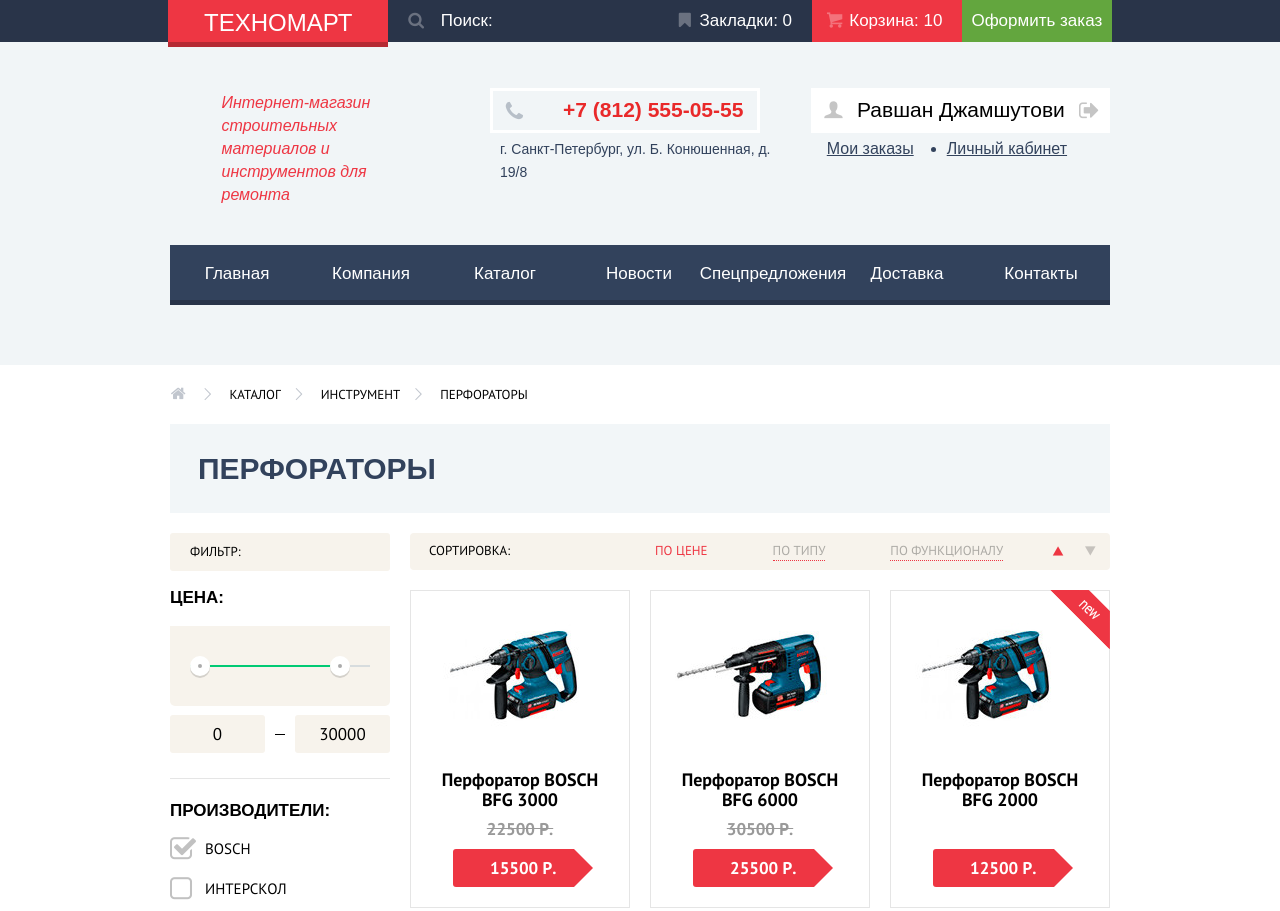
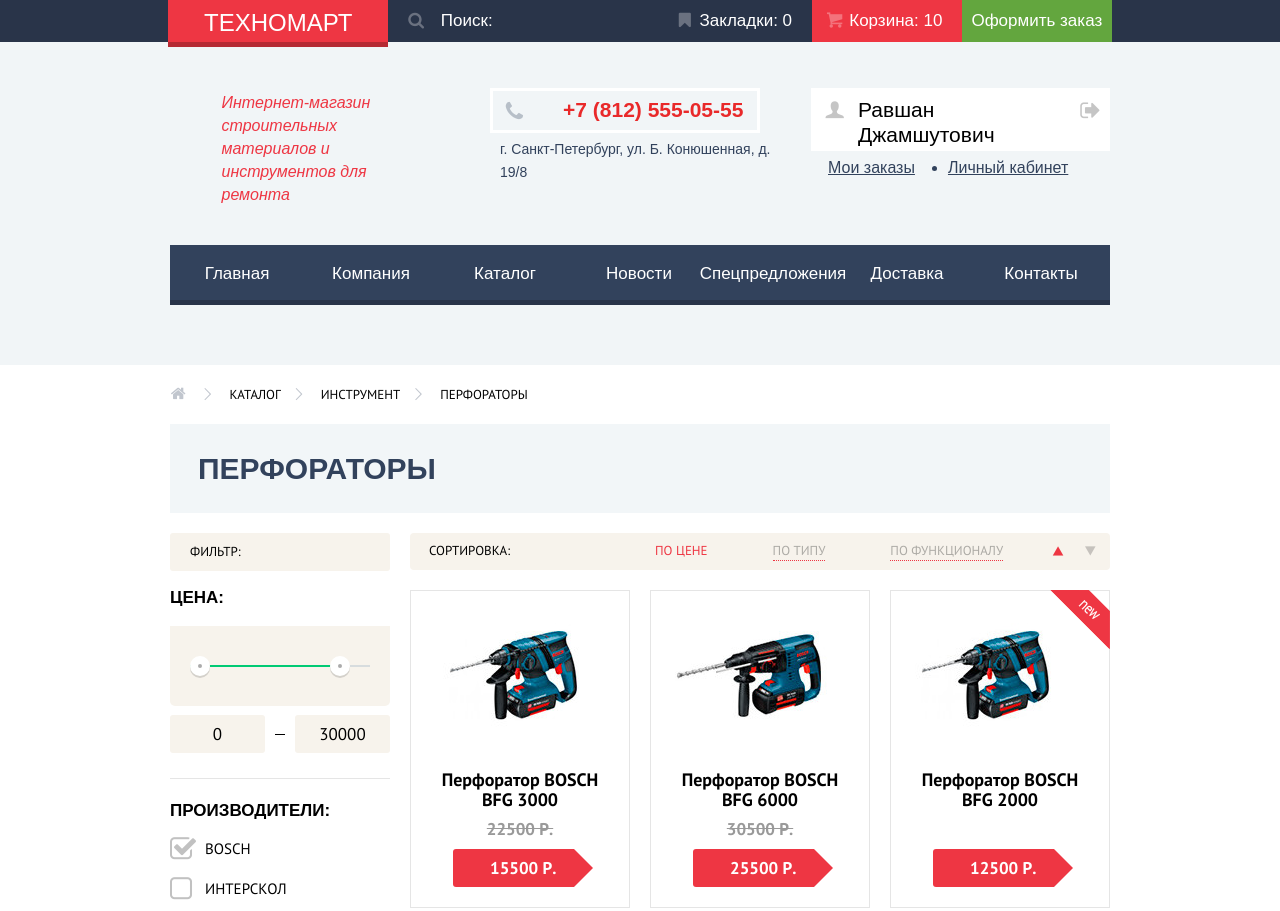
Before and after one commit to DangerPNZ/Technomart, a plain HTML site: page catalog.html in a window 1280 px wide. Shown: the top 911 px of the page. Drawn offline with Linux system fonts and the light colour scheme; files whose address does not match are found by name; a web font is replaced by a local one.

Commit message:
правки

```diff
--- a/catalog.html
+++ b/catalog.html
@@ -36,10 +36,13 @@
                 <p>г. Санкт-Петербург, ул. Б. Конюшенная, д. 19/8</p>
             </div>
             <div class="h_m_block login_catalog">
-                <form action="" method="get">
-                  <a class="login_descript_link">Открыть профиль<span class="icon-user"></span></a>
-                  <a class="login_descript_link">Выход, деавторизация<span class="icon-logout"></span></a>
-                    <input type="text" value="Равшан Джамшутович">
+                <span class="user_name">
+                      <a class="login_descript_link">Открыть профиль
+                        <span class="icon-user"></span>
+                </a>
+                <a class="login_descript_link">Выход, деавторизация
+                        <span class="icon-logout"></span>
+                      </a> Равшан Джамшутович</span>
                 <ul class="user_menu">
                     <li>
                         <a href="#">Мои заказы</a>
@@ -48,7 +51,6 @@
                         <a href="#">Личный кабинет</a>
                     </li>
                 </ul>
-                </form>
             </div>
         </div>
         <nav>
@@ -113,7 +115,9 @@
                 <form>
                     <div class="price_controls">
                         <input type="text" name="min-price" value="0">
-                        <div class="hyphen"><div class="line"></div></div>
+                        <div class="hyphen">
+                            <div class="line"></div>
+                        </div>
                         <input type="text" name="max-price" value="30000">
                     </div>
             </div>
@@ -257,8 +261,8 @@
             <h2>Пара слов о перфораторах</h2>
             <p>Перфоратор - универсальный строительный инструмент. Предназначен для сверления и долбления отверстий в кирпиче, бетоне и камне.
             </p>
-        <p>Существуют электромеханические и пневматические перфораторы. Современные модели могут выполнять функции дрели, шуруповерта и отбойного молотка. В ассортиментном ряду есть выбор &laquo;трёхрежимников&raquo;: в одном устройстве будут совмещены отбойный молоток
-            и ударная дрель.
+            <p>Существуют электромеханические и пневматические перфораторы. Современные модели могут выполнять функции дрели, шуруповерта и отбойного молотка. В ассортиментном ряду есть выбор &laquo;трёхрежимников&raquo;: в одном устройстве будут совмещены
+                отбойный молоток и ударная дрель.
             </p>
         </div>
     </section>
--- a/css/style.css
+++ b/css/style.css
@@ -1157,8 +1157,13 @@ footer {
   justify-content: flex-start;
   align-items: flex-end;
 }
-.login_catalog form {
-  position: relative;
+.user_name {
+  position: relative;
+  width: 299px;
+  padding: 13px 46px 7px 47px;
+  font-size: 21px;
+  line-height: 18px;
+  background-color: #ffffff;
 }
 .login_catalog .login_descript_link {
   font-size: 0;
@@ -1166,7 +1171,7 @@ footer {
  .login_catalog .icon-user {
   position: absolute;
   top: 13px;
-  left: 17px;
+  left: 11px;
   width: 20px;
   height: 20px;
   font-size: 18px;
@@ -1177,7 +1182,7 @@ footer {
 .login_catalog .icon-logout {
  position: absolute;
  top: 11px;
- left: 270px;
+ left: 264px;
  width: 20px;
  height: 20px;
  font-size: 22px;
@@ -1185,17 +1190,10 @@ footer {
  z-index: 30;
  cursor: pointer;
 }
-.login_catalog input {
-  width: 299px;
-  padding: 10px 46px 11px 46px;
-  font-size: 21px;
-  line-height: 18px;
-  outline: none;
-  border: none;
-}
-.user_menu {
-  display: flex;
-  margin: 0 0 0 6px;
+.login_catalog .user_menu {
+  display: flex;
+  align-self: flex-start;
+  margin: 1px 0 0 15px;
   padding: 0;
 }
 .login_catalog li {
@@ -1376,6 +1374,7 @@ main {
 }
 .scale {
   display: flex;
+  position: relative;
   height: 2px;
   width: 180px;
   background-color: #d7dcde;
```
Lines whose indentation alone changed are shown as unchanged.
